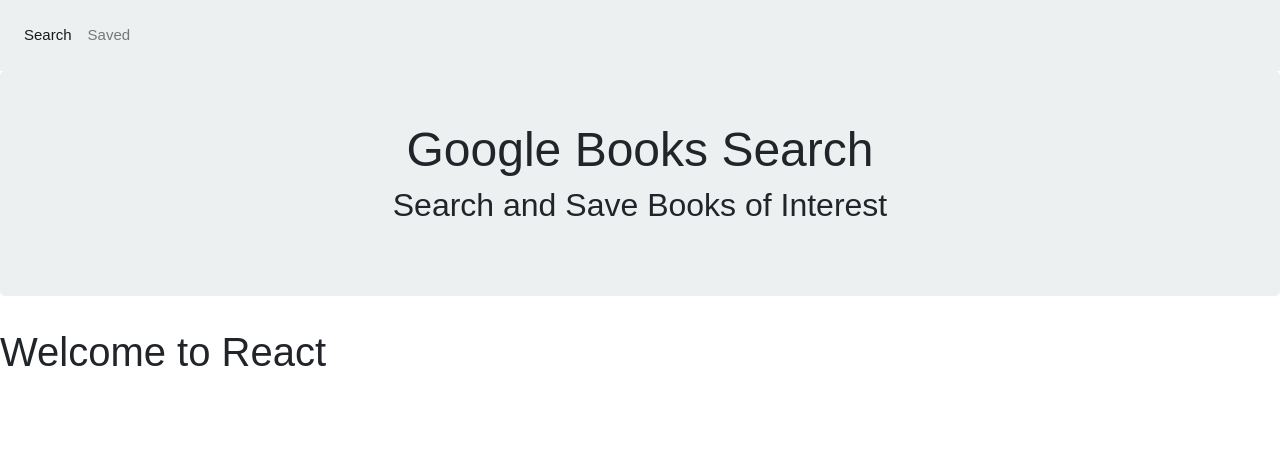
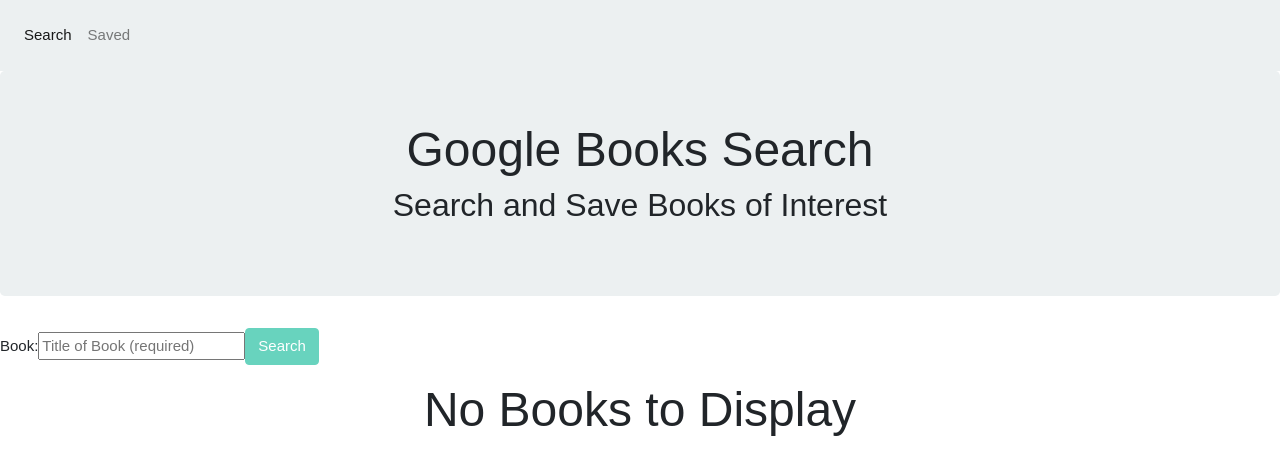
Before and after one commit to savycodr/book-search, a React (Create React App) app in the folder client/: page / in a window 1280 px wide. Shown: the top 474 px of the page. Built offline with nearby package versions, Linux system fonts and the light colour scheme.

Commit message:
added a route for home and populated readme file

```diff
--- a/client/src/App.js
+++ b/client/src/App.js
@@ -16,10 +16,9 @@
 
         <Nav/>
         <Jumbotron/>
+        <Route exact path="/" component={Search} />
         <Route exact path="/search" component={Search} />
         <Route exact path="/saved" component={Saved} />
-
-          <h2>Welcome to React</h2>
 
       </div>
       </Router>
--- a/client/src/components/BookList/index.js
+++ b/client/src/components/BookList/index.js
@@ -35,7 +35,6 @@
           <Col size="xs-4 sm-2">
             <a type="button" rel="noreferrer noopener" className="btn btn-outline-success" target="_blank" href={book.url}>View</a>
             <button type="button" className="btn btn-primary" onClick={saveBook}>Save</button>
-          }
           </Col>
         </Row>
 
@@ -62,7 +61,7 @@
 }) {
   return (
 
-    <li className="list-group-item" key={book._id}>}
+    <li className="list-group-item" key={book._id}>
 
       <Container>
         <Row>
```
Also changed, not shown: 1 other file (tests, documents, lock files or other folders).
